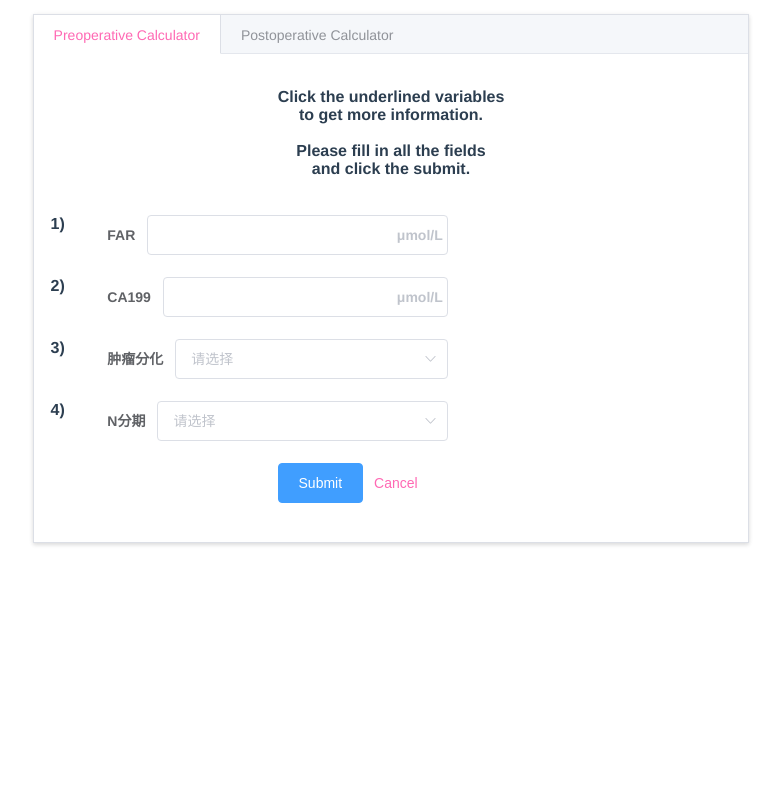
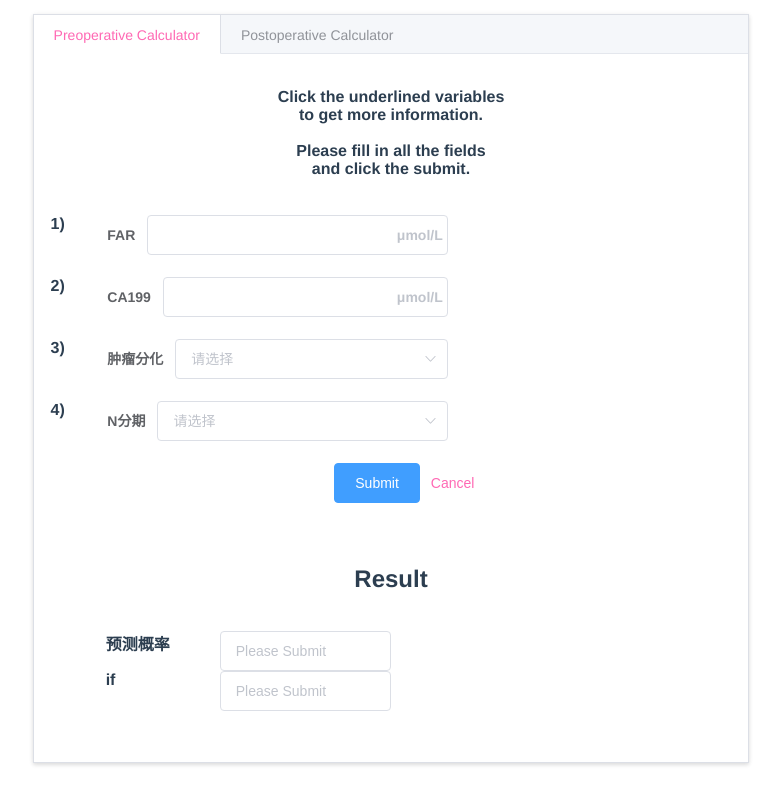
Before and after one commit to yiyu-zz21/riskcalculator, a Vue app: page / in a window 1280 px wide. Shown: the part 573-1364 px from the top of the page, without its empty margins (349-1130 px from the left). Before the commit the page ends 1144 px from the top, so only its background shows below. Built offline with nearby package versions, Linux system fonts and the light colour scheme.

Commit message:
新增结果显示

```diff
--- a/src/components/Calculator.vue
+++ b/src/components/Calculator.vue
@@ -99,8 +99,8 @@
                   </el-row>
                   <el-form-item>
                     <el-row>
-                      <el-col :span="8"></el-col>
-                      <el-col :span="16">
+                      <el-col :span="10"></el-col>
+                      <el-col :span="14">
                         <el-button type="primary" @click="onSubmit(form)">Submit</el-button>
                         <el-button type="text" @click="onCancel()">Cancel</el-button>
                       </el-col>
@@ -109,6 +109,31 @@
                   </tbody>
                 </table>
               </el-form>
+              <br/>
+              <h2 align="center">Result</h2>
+              <br/>
+              <el-row>
+                <el-col :span="2"></el-col>
+                <el-col :span="4">
+                  预测概率
+                </el-col>
+                <el-col :span="6">
+                  <el-input v-model="predicted" readonly="true" placeholder="Please Submit"></el-input>
+                </el-col>
+                <el-col :span="12"></el-col>
+              </el-row>
+              <el-row>
+                <el-col :span="2"></el-col>
+                <el-col :span="4">
+                  if
+                </el-col>
+                <el-col :span="6">
+                  <el-input v-model="risk" readonly="true" placeholder="Please Submit"></el-input>
+                </el-col>
+                <el-col :span="12"></el-col>
+              </el-row>
+              <br/>
+              <br/>
             </el-tab-pane>
             <el-tab-pane label="Postoperative Calculator">Postoperative Calculator</el-tab-pane>
           </el-tabs>
@@ -161,32 +186,38 @@ export default {
           label: 'N2',
         },
       ],
+
+      predicted: '',
+      risk: '',
     }
   },
   methods: {
     onSubmit(form) {
-      if(this.form.StagSelect.length == 0 || this.form.Far.length == 0 || this.form.DiffSelect.length == 0 || this.form.CA199.length == 0){
+      if (this.form.StagSelect.length == 0 || this.form.Far.length == 0 || this.form.DiffSelect.length == 0 || this.form.CA199.length == 0) {
         alert("请完整填写信息")
-      }else {
+      } else {
         console.log(form);
         //转换成数字字符串传输
-        if(this.form.DiffSelect == 1){
+        if (this.form.DiffSelect == 1) {
           this.form.TumorDiff = "0";
-        }else if(this.form.DiffSelect == 2){
+        } else if (this.form.DiffSelect == 2) {
           this.form.TumorDiff = "0.87532783375395700";
-        }else if(this.form.DiffSelect == 3){
+        } else if (this.form.DiffSelect == 3) {
           this.form.TumorDiff = "1.218195171925550000";
         }
 
-        if(this.form.StagSelect == 1){
+        if (this.form.StagSelect == 1) {
           this.form.Staging = "0";
-        }else if(this.form.StagSelect == 2){
+        } else if (this.form.StagSelect == 2) {
           this.form.Staging = "0.89364066626980100";
-        }else if(this.form.StagSelect == 3){
+        } else if (this.form.StagSelect == 3) {
           this.form.Staging = "1.686727261417380000";
         }
         api.postList(form).then((res) => {
-          console.log(res.data);
+          this.predicted = res.data.predicted;
+          this.risk = res.data.risk;
+          console.log(res.data.predicted);
+          console.log(res.data.risk);
         })
       }
     },
@@ -195,6 +226,8 @@ export default {
       this.form.Far = '';
       this.form.DiffSelect = '';
       this.form.CA199 = '';
+      this.predicted = '';
+      this.risk = '';
       console.log("cancel");
     },
   }
```
